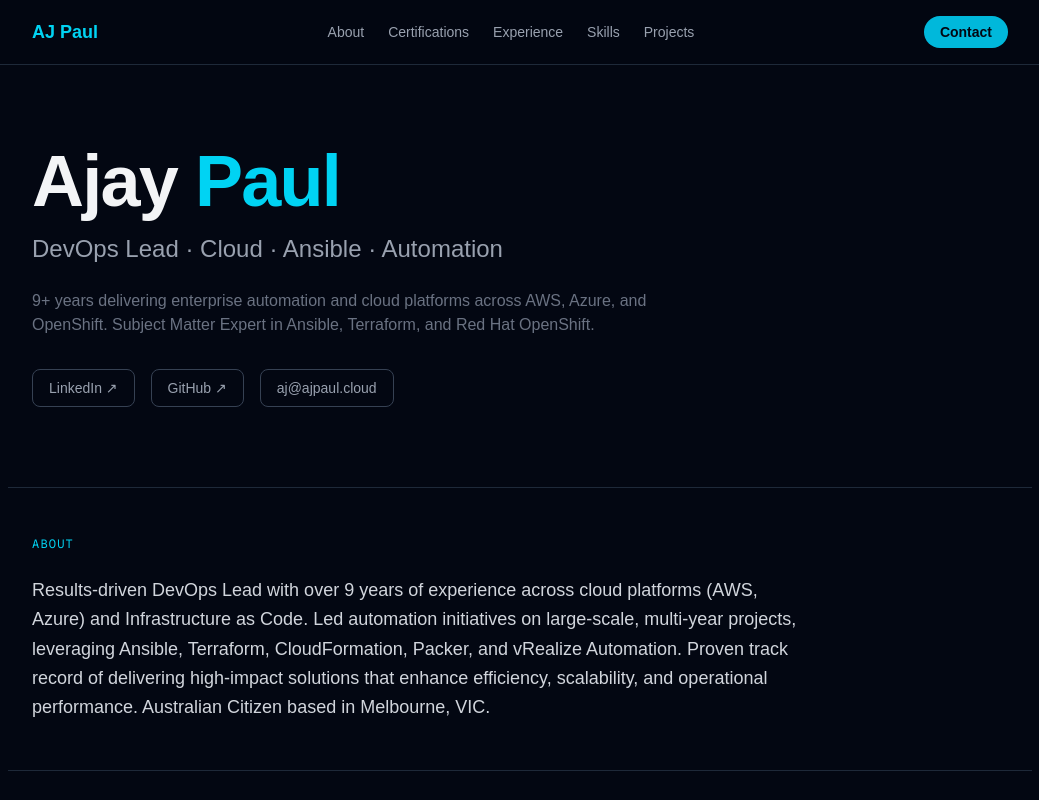
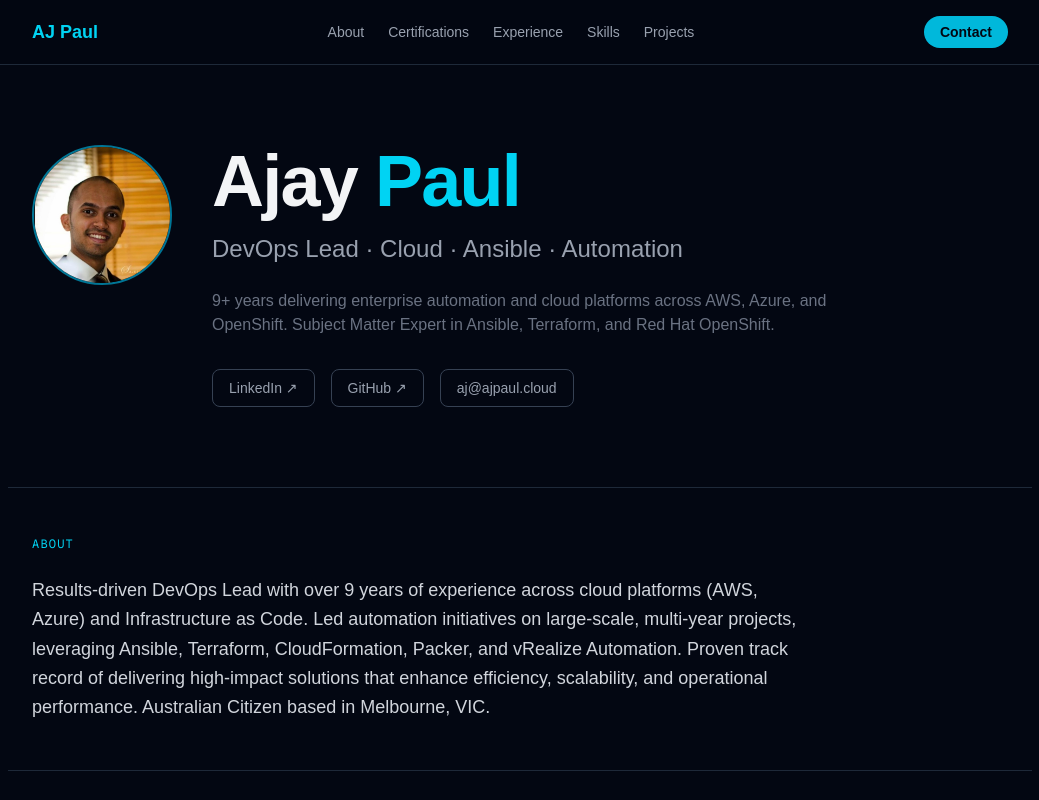
Before and after one commit to ajaypaulfrancis/cloud_portfolio, a Next.js app: page / in a window 1280 px wide. Shown: the top 800 px of the page, without its empty margins (120-1159 px from the left). Built offline with nearby package versions, Linux system fonts and the light colour scheme; no server answers.

Commit message:
Update metadata title and description

```diff
--- a/app/layout.tsx
+++ b/app/layout.tsx
@@ -13,8 +13,10 @@ const geistMono = Geist_Mono({
 });
 
 export const metadata: Metadata = {
-  title: "Ajay Paul | Cloud Portfolio",
-  description: "Generated by create next app",
+  title: "Ajay Paul | DevOps Lead",
+  description: "DevOps Lead with 9+ years of experience in cloud platforms, automation, and OpenShift. SME in Ansible, Terraform, and AWS.",
+  keywords: ["DevOps", "Ansible", "OpenShift", "AWS", "Terraform", "Cloud", "Automation"],
+  authors: [{ name: "Ajay Paul", url: "https://ajpaul.cloud" }],
 };
 
 export default function RootLayout({
--- a/app/page.tsx
+++ b/app/page.tsx
@@ -1,3 +1,4 @@
+import Image from "next/image";
 import VisitorCounter from "@/components/VisitorCounter";
 
 const certifications = [
@@ -175,6 +176,14 @@ export default function Home() {
 
       {/* Hero */}
       <section className="max-w-5xl mx-auto px-6 py-20">
+        <div className="flex flex-col sm:flex-row gap-10 items-start">
+          <Image
+            src="/profile_pic_linked_in.jpeg"
+            alt="Ajay Paul"
+            width={140}
+            height={140}
+            className="rounded-full border-2 border-cyan-700 shrink-0"
+          />
         <div className="flex flex-col gap-4">
 <h1 className="text-5xl sm:text-7xl font-bold tracking-tight">
             Ajay <span className="text-cyan-400">Paul</span>
@@ -210,6 +219,7 @@ export default function Home() {
               aj@ajpaul.cloud
             </a>
           </div>
+        </div>
         </div>
       </section>
 
```
